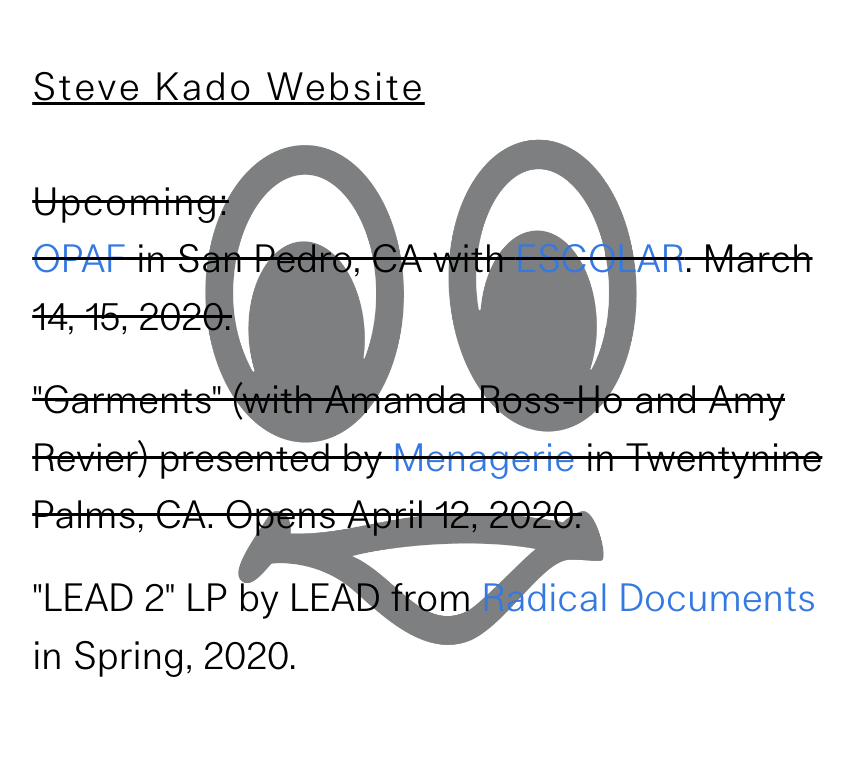
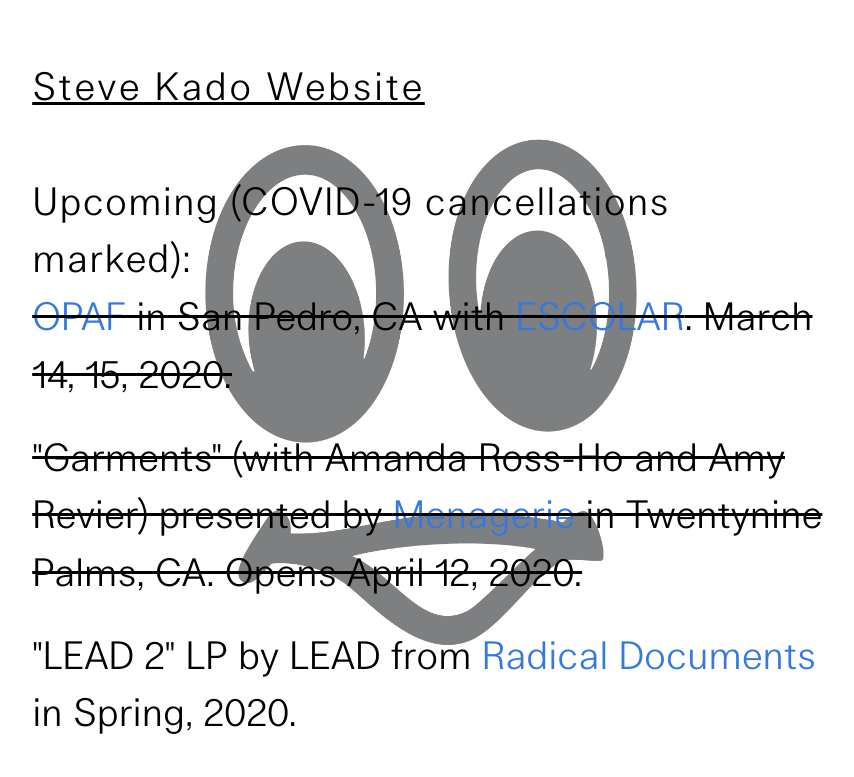
Before and after one commit to ssssssssk/skweb, a plain HTML site: page index.html in a window 1280 px wide. Shown: the top 777 px of the page, without its empty margins (211-1065 px from the left). Drawn offline with Linux system fonts and the light colour scheme.

Commit message:
Covid rework

```diff
--- a/index.html
+++ b/index.html
@@ -41,7 +41,7 @@
 	       </li>
 	       </ul> -->
 
-	  <div class=medium style="text-decoration: line-through;">Upcoming:</div >
+	  <div class=medium>Upcoming (COVID-19 cancellations marked):</div >
 	  <ul>
 	    <li style="text-decoration: line-through;">
 	      <a href="https://opaf.info">OPAF</a> in San Pedro, CA with <a href="https://escolar.center">ESCOLAR</a>. March 14, 15, 2020.
```
